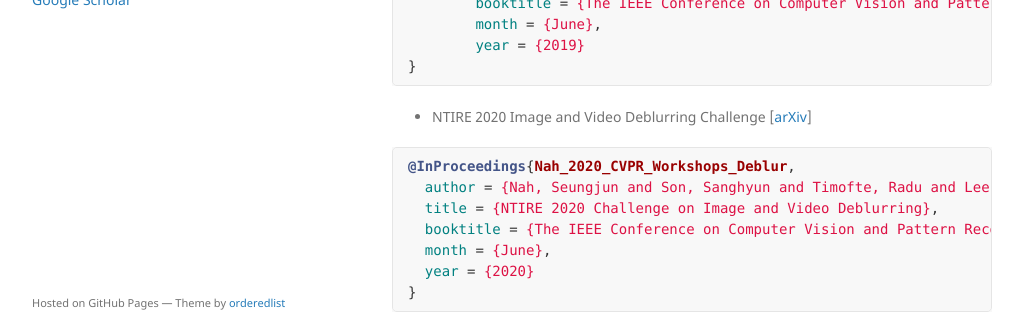
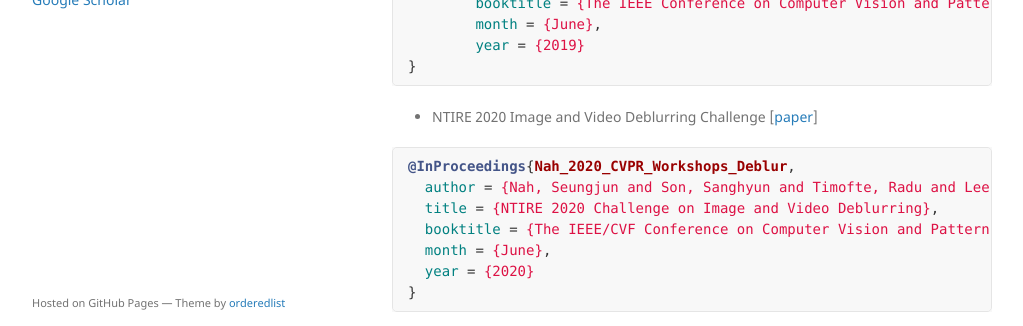
Before and after one commit to SeungjunNah/seungjunnah.github.io, a Jekyll site: the page built from Datasets/reds.md, in a window 1280 px wide and 900 px high, scrolled down 1571 px. Shown: the part 518-844 px from the top of the window, without its empty margins (128-1151 px from the left). Built offline with Jekyll 4.4.1, drawn with Linux system fonts in a browser that asks for light colours; our own code applies the rules of GitHub Pages for plain Markdown files.

Commit message:
NTIRE 2020 update

````diff
--- a/Datasets/reds.md
+++ b/Datasets/reds.md
@@ -81,13 +81,13 @@
 }
 ```
 
-* NTIRE 2020 Image and Video Deblurring Challenge [[arXiv](https://arxiv.org/abs/2005.01244)]
+* NTIRE 2020 Image and Video Deblurring Challenge [[paper](http://openaccess.thecvf.com/content_CVPRW_2020/papers/w31/Nah_NTIRE_2020_Challenge_on_Image_and_Video_Deblurring_CVPRW_2020_paper.pdf)]
 
 ```bibtex
 @InProceedings{Nah_2020_CVPR_Workshops_Deblur,
   author = {Nah, Seungjun and Son, Sanghyun and Timofte, Radu and Lee, Kyoung Mu},
   title = {NTIRE 2020 Challenge on Image and Video Deblurring},
-  booktitle = {The IEEE Conference on Computer Vision and Pattern Recognition (CVPR) Workshops},
+  booktitle = {The IEEE/CVF Conference on Computer Vision and Pattern Recognition (CVPR) Workshops},
   month = {June},
   year = {2020}
 }
````
Also changed, not shown: publications.md (+1 -1 lines), 1 other file.
